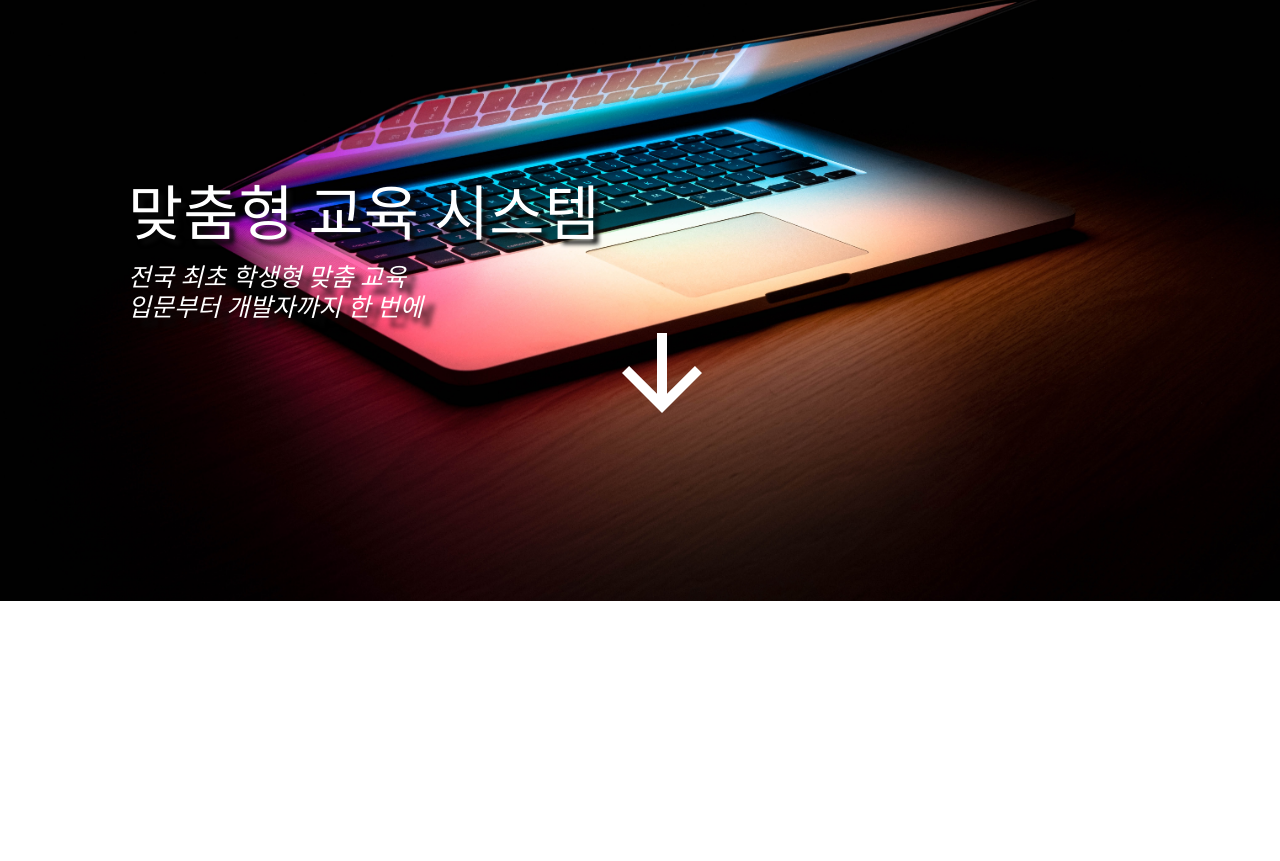
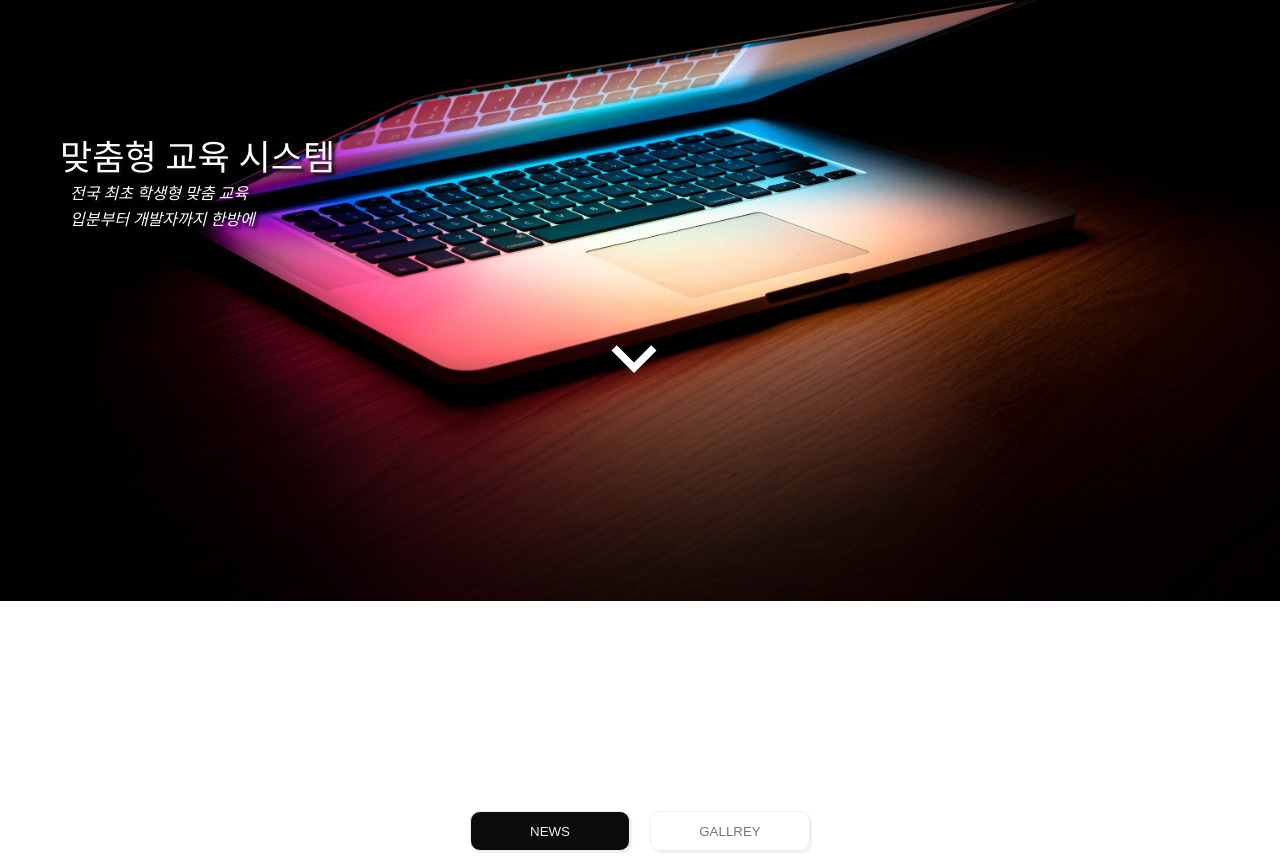
Before and after one commit to qkdgywls0503/academy, a React (Create React App) app: page / in a window 1280 px wide. Shown: the part 199-1060 px from the top of the page. Before the commit the page ends 800 px from the top, so only its background shows below. Built offline with nearby package versions, Linux system fonts and the light colour scheme.

Commit message:
Lnb layout

```diff
--- /dev/null
+++ b/src/components/Lnb.js
@@ -0,0 +1,22 @@
+import React from "react";
+import MenuIcon from "@material-ui/icons/Menu";
+import AddToPhotosIcon from "@material-ui/icons/AddToPhotos";
+
+class Lnb extends React.Component {
+  render() {
+    return (
+      <div className="Lnb">
+        <div className="Lnb__title">
+          <a href={this.props.link}>
+            <MenuIcon /> {this.props.title}
+          </a>
+        </div>
+        <div className="Lnb__column">
+          <AddToPhotosIcon /> {this.props.column}
+        </div>
+      </div>
+    );
+  }
+}
+
+export default Lnb;
--- /dev/null
+++ b/src/components/MainComponent1.js
@@ -0,0 +1,18 @@
+import React from "react";
+
+class MainComponent1 extends React.Component {
+  render() {
+    return (
+      <div className="MainComponent1">
+        <img
+          src="http://leafsoftware.cafe24.com/test/aaaa.jpg"
+          alt="picture"
+          width="100%"
+          height="100%"
+        />
+      </div>
+    );
+  }
+}
+
+export default MainComponent1;
--- /dev/null
+++ b/src/components/MainComponent2.js
@@ -0,0 +1,18 @@
+import React from "react";
+
+class MainComponent2 extends React.Component {
+  render() {
+    return (
+      <div className="MainComponent2">
+        <img
+          src="http://leafsoftware.cafe24.com/test/bbbb.jpg"
+          alt="picture"
+          width="100%"
+          height="100%"
+        />
+      </div>
+    );
+  }
+}
+
+export default MainComponent2;
--- a/src/screens/ACSC00.js
+++ b/src/screens/ACSC00.js
@@ -1,24 +1,65 @@
 import React from "react";
-import ArrowDownwardIcon from "@material-ui/icons/ArrowDownward";
+import KeyboardArrowDownIcon from "@material-ui/icons/KeyboardArrowDown";
+import MainComponent1 from "../components/MainComponent1";
+import MainComponent2 from "../components/MainComponent2";
 
 class ACSC00 extends React.Component {
+  constructor(props) {
+    super(props);
+
+    this.state = {
+      currentTab: 1,
+    };
+  }
   render() {
+    const { currentTab } = this.state;
+
     return (
       <div className="ACSC00">
         <div className="ACSC00__bg">
           <div className="ACSC00__bg__desc">
             <h2>맞춤형 교육 시스템</h2>
             <p>전국 최초 학생형 맞춤 교육</p>
-            <p>입문부터 개발자까지 한 번에</p>
+            <p>입분부터 개발자까지 한방에</p>
           </div>
+          <div className="ACSC00__bg__arrow">
+            <KeyboardArrowDownIcon />
+          </div>
+        </div>
+        <div className="ACSC00__contents">
+          <button
+            className={
+              currentTab === 1
+                ? "ACSC00__contents__btn active"
+                : "ACSC00__contents__btn"
+            }
+            onClick={() => this._changeTabHandler(1)}
+          >
+            NEWS
+          </button>
+          <button
+            className={
+              currentTab === 2
+                ? "ACSC00__contents__btn active"
+                : "ACSC00__contents__btn"
+            }
+            onClick={() => this._changeTabHandler(2)}
+          >
+            GALLREY
+          </button>
+        </div>
 
-          <div className="ACSC00__bg__arrow">
-            <ArrowDownwardIcon color="action" />
-          </div>
+        <div className="ACSC00__desc">
+          {currentTab === 1 ? <MainComponent1 /> : null}
+          {currentTab === 2 ? <MainComponent2 /> : null}
         </div>
       </div>
     );
   }
+  _changeTabHandler = (tab) => {
+    this.setState({
+      currentTab: tab,
+    });
+  };
 }
-
 export default ACSC00;
--- a/src/screens/ACSC01.js
+++ b/src/screens/ACSC01.js
@@ -1,10 +1,11 @@
 import React from "react";
+import Lnb from "../components/Lnb";
 
 class ACSC01 extends React.Component {
   render() {
     return (
       <div>
-        <div>ACSC01 PAGE</div>
+        <Lnb title="About" column="HOME > About" link="/" />
       </div>
     );
   }
--- a/src/screens/ACSC02.js
+++ b/src/screens/ACSC02.js
@@ -1,10 +1,11 @@
 import React from "react";
+import Lnb from "../components/Lnb";
 
 class ACSC02 extends React.Component {
   render() {
     return (
       <div>
-        <div>ACSC02 PAGE</div>
+        <Lnb title="Info" column="HOME > Info" link="/" />
       </div>
     );
   }
--- a/src/screens/ACSC03.js
+++ b/src/screens/ACSC03.js
@@ -1,10 +1,11 @@
 import React from "react";
+import Lnb from "../components/Lnb";
 
 class ACSC03 extends React.Component {
   render() {
     return (
       <div>
-        <div>ACSC03 PAGE</div>
+        <Lnb title="Notice" column="HOME > Notice" link="/" />
       </div>
     );
   }
--- a/src/screens/ACSC04.js
+++ b/src/screens/ACSC04.js
@@ -1,10 +1,11 @@
 import React from "react";
+import Lnb from "../components/Lnb";
 
 class ACSC04 extends React.Component {
   render() {
     return (
       <div>
-        <div>ACSC04 PAGE</div>
+        <Lnb title="Contect" column="HOME > Contect" link="/" />
       </div>
     );
   }
--- a/src/styles/ACSC00.css
+++ b/src/styles/ACSC00.css
@@ -5,7 +5,7 @@
 .ACSC00 .ACSC00__bg {
   width: 100%;
   height: 100vh;
-  background-color: rgb(196, 174, 174);
+  background-color: rosybrown;
   background-image: url("../assets/images/bg.jpg");
   background-size: cover;
   position: relative;
@@ -13,28 +13,165 @@
 
 .ACSC00 .ACSC00__bg .ACSC00__bg__desc {
   color: #fff;
-  margin-top: 30%;
-  margin-left: 10%;
+  margin-top: 340px;
+  margin-left: 60px;
   position: absolute;
 }
 
-.ACSC00 .ACSC00__bg .ACSC00__bg__desc h2 {
-  font-size: 60px;
-  margin-bottom: 20px;
-  text-shadow: 5px 5px 4px #0b0b0b;
+.ACSC00__bg__desc h2 {
+  font-size: 35px;
+  text-shadow: 3px 3px 3px #0b0b0b;
 }
 
-.ACSC00 .ACSC00__bg .ACSC00__bg__desc p {
-  font-size: 25px;
-  margin-bottom: 5px;
-  text-shadow: 9px 9px 5px #0b0b0b;
+.ACSC00__bg__desc p {
+  margin: 10px;
+  text-shadow: 3px 3px 3px #0b0b0b;
   font-style: italic;
 }
 
 .ACSC00__bg__arrow svg {
   color: #fff;
-  font-size: 120px;
+  font-size: 90px;
   position: absolute;
-  margin-left: 47%;
+  margin-left: 46%;
   margin-top: 40%;
 }
+
+.ACSC00 .ACSC00__contents {
+  margin-top: 200px;
+  width: 100%;
+  display: flex;
+  flex-direction: row;
+  justify-content: center;
+  align-items: center;
+  border-bottom: 1px solid #777;
+  margin-bottom: 200px;
+}
+
+.ACSC00 .ACSC00__contents .ACSC00__contents__btn {
+  border: none;
+  background: none;
+  outline: none;
+  width: 160px;
+  height: 40px;
+  border: 1px solid #eee;
+  color: #777;
+  border-radius: 10px;
+  margin: 10px;
+  box-shadow: 2px 2px 2px #eee;
+  cursor: pointer;
+}
+
+.ACSC00 .ACSC00__contents .ACSC00__contents__btn.active {
+  border: none;
+  background: none;
+  outline: none;
+  width: 160px;
+  height: 40px;
+  border: 1px solid #eee;
+  color: #eee;
+  background-color: #0b0b0b;
+  border-radius: 10px;
+  margin: 10px;
+  box-shadow: 2px 2px 2px #eee;
+  cursor: pointer;
+}
+
+.MainComponent1 {
+  width: 100%;
+  height: 240px;
+}
+
+.MainComponent2 {
+  width: 100%;
+  height: 240px;
+}
+
+@media (max-width: 1025px) {
+  .ACSC00__bg__arrow svg {
+    color: #fff;
+    font-size: 90px;
+    position: absolute;
+    margin-left: 46%;
+    margin-top: 50%;
+  }
+
+  .ACSCOO__bg__desc h2 {
+    font-size: 60px;
+    margin-bottom: 5px;
+    text-shadow: 3px 3px 3px #0b0b0b;
+  }
+
+  .ACSCOO__bg__desc p {
+    font-size: 26px;
+    margin-bottom: 5px;
+    text-shadow: 3px 3px 3px #0b0b0b;
+    font-style: italic;
+  }
+}
+
+@media (max-width: 875px) {
+  .ACSC00__bg__arrow svg {
+    color: #fff;
+    font-size: 90px;
+    position: absolute;
+    margin-left: 46%;
+    margin-top: 60%;
+  }
+  .ACSCOO__bg__desc h2 {
+    font-size: 60px;
+    margin-bottom: 5px;
+    text-shadow: 3px 3px 3px #0b0b0b;
+  }
+
+  .ACSCOO__bg__desc p {
+    font-size: 26px;
+    margin-bottom: 5px;
+    text-shadow: 3px 3px 3px #0b0b0b;
+    font-style: italic;
+  }
+}
+
+@media (max-width: 624px) {
+  .ACSC00__bg__arrow svg {
+    color: #fff;
+    font-size: 90px;
+    position: absolute;
+    margin-left: 46%;
+    margin-top: 85%;
+  }
+  .ACSCOO__bg__desc h2 {
+    font-size: 60px;
+    margin-bottom: 5px;
+    text-shadow: 3px 3px 3px #0b0b0b;
+  }
+
+  .ACSCOO__bg__desc p {
+    font-size: 26px;
+    margin-bottom: 5px;
+    text-shadow: 3px 3px 3px #0b0b0b;
+    font-style: italic;
+  }
+}
+
+@media (max-width: 364px) {
+  .ACSC00__bg__arrow svg {
+    color: #fff;
+    font-size: 90px;
+    position: absolute;
+    margin-left: 46%;
+    margin-top: 160%;
+  }
+
+  .ACSC00__bg__desc h2 {
+    font-size: 24px;
+    text-shadow: 3px 3px 3px #0b0b0b;
+  }
+
+  .ACSCOO__bg__desc p {
+    font-size: 26px;
+    margin-bottom: 5px;
+    text-shadow: 3px 3px 3px #0b0b0b;
+    font-style: italic;
+  }
+}
--- /dev/null
+++ b/src/styles/Lnb.css
@@ -0,0 +1,17 @@
+.Lnb {
+  margin-top: 90px;
+  width: 100%;
+  height: 120px;
+  color: #ffffff;
+  background-color: rgb(109, 68, 68);
+  padding: 20px;
+  font-size: 20px;
+  box-sizing: border-box;
+}
+
+.Lnb .Lnb__title,
+.Lnb .Lnb__column {
+  width: 100%;
+  border-bottom: 1px solid #eee;
+  margin-bottom: 15px;
+}
--- a/src/styles/reset.css
+++ b/src/styles/reset.css
@@ -130,5 +130,5 @@ table {
 
 a {
   text-decoration: none;
-  color: #0b0b0b;
+  color: #ffffff;
 }
--- a/src/styles/style.css
+++ b/src/styles/style.css
@@ -2,3 +2,4 @@
 @import "./app.css";
 @import "./menuBar.css";
 @import "./ACSC00.css";
+@import "./Lnb.css";
```
